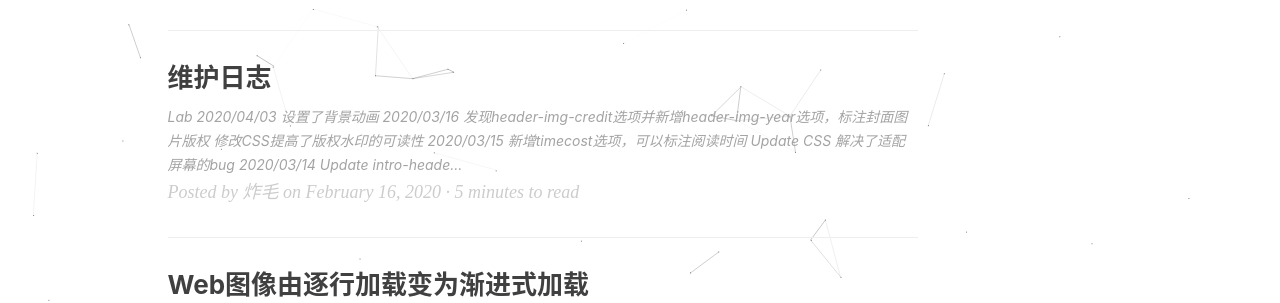
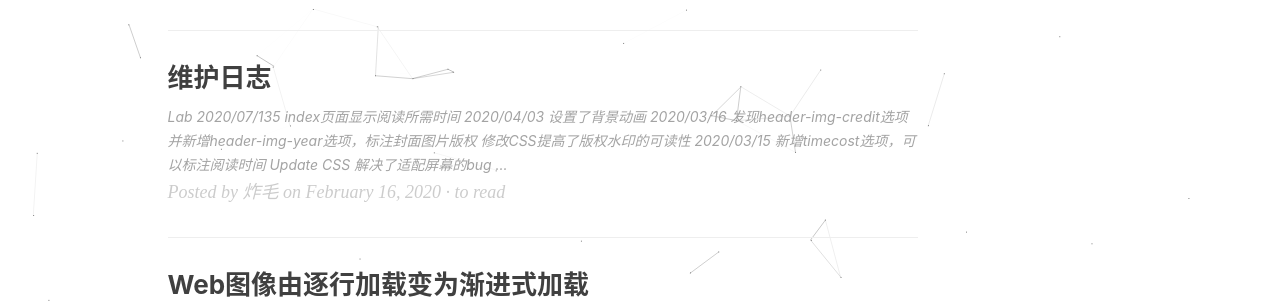
Before and after one commit to lzzmm/lzzmm.github.io, a Jekyll site: the page built from index.html, in a window 1280 px wide and 900 px high, scrolled down 1656 px. Shown: the part 152-455 px from the top of the window. Built offline with Jekyll 4.4.1, drawn with Linux system fonts in a browser that asks for light colours; nearby versions of some CDN libraries; formulas are drawn with MathJax 3; the list of posts is cut into pages by our own code; comment, search, counter and statistics services are not loaded.

Commit message:
Update 2020-02-16-log.md

```diff
--- a/_posts/2020-02-16-log.md
+++ b/_posts/2020-02-16-log.md
@@ -4,7 +4,7 @@ title:      维护日志
 subtitle:
 date:       2020-02-16
 author:     炸毛
-timecost:   5 minutes
+timecost:
 gheader-style: black
 # header-mask: 0.01
 # header-img-credit:      Yuhan Chen
@@ -22,7 +22,9 @@ tags:
 [Lab](https://cleveryh.github.io/test.html)
 
 
+## 2020/07/135
 
+#### index页面显示阅读所需时间
 
 ## 2020/04/03
 
```
